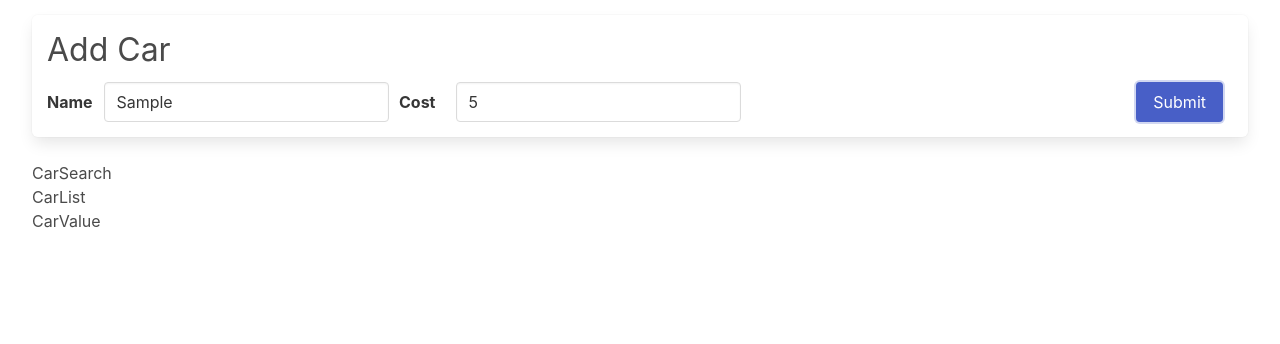
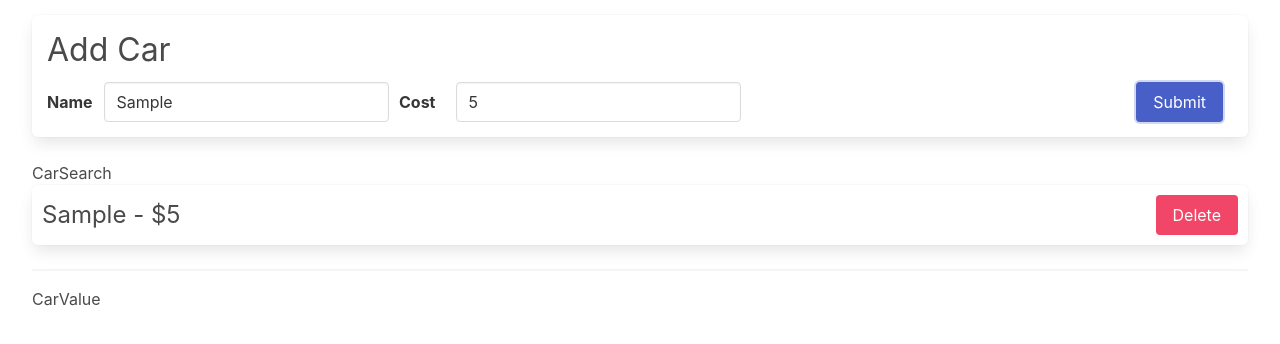
Before and after one commit to Laleh-S/track-cars, a React (Create React App) app: page / in a window 1280 px wide. Both pictures are taken after typing "Sample", "5" into the empty fields and a click on the button "Submit". Shown: the top 344 px of the page. Built offline with nearby package versions, Linux system fonts and the light colour scheme.

Commit message:
created CarList component

```diff
--- a/src/components/CarList.js
+++ b/src/components/CarList.js
@@ -1,8 +1,44 @@
+//! Note:
+// In this component, we want to get access to the list of cars coming from the Redux store, iterate over them and print out
+// some information about every single car.
+
+import { useDispatch, useSelector } from "react-redux";
+import { removeCar } from "../store";
+
+
 function CarList() {
+    const dispatch = useDispatch();
+    const cars = useSelector((state) => {
+        return state.cars.data;
+    });
+
+    const handleCarDelete = (car) => { // This is the car taht we want to delete.
+        dispatch(removeCar(car.id))
+    };
+
+    const renderedCars = cars.map((car) => {
+        return (
+            <div key={car.id} className="panel">
+                <p>
+                    {/* NOT a template string, simply displaying a dash, dollar sign, and then the cost of the car.*/}
+                    {car.name} - ${car.cost}
+                </p>
+                <button
+                    className="button is-danger"
+                    onClick={() => handleCarDelete(car)} // This is the car that we are currently iterating over.
+                >
+                    Delete
+                </button>
+            </div>
+        );
+    });
 
     return (
-        <div>CarList</div>
-    )
+        <div className="car-list">
+            {renderedCars}
+            <hr />
+        </div>
+    );
 };
 
 export default CarList;
```
